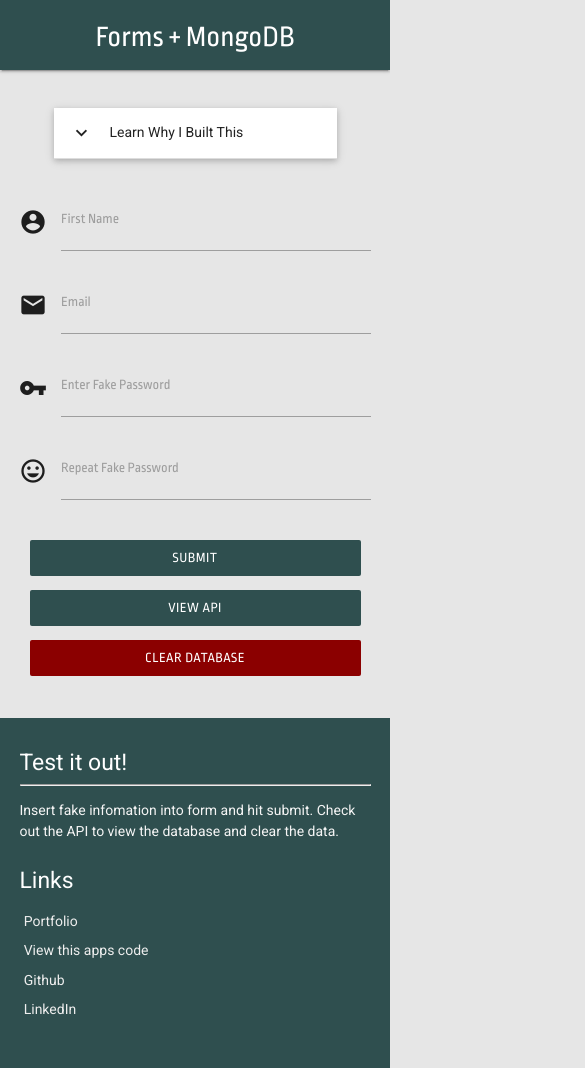
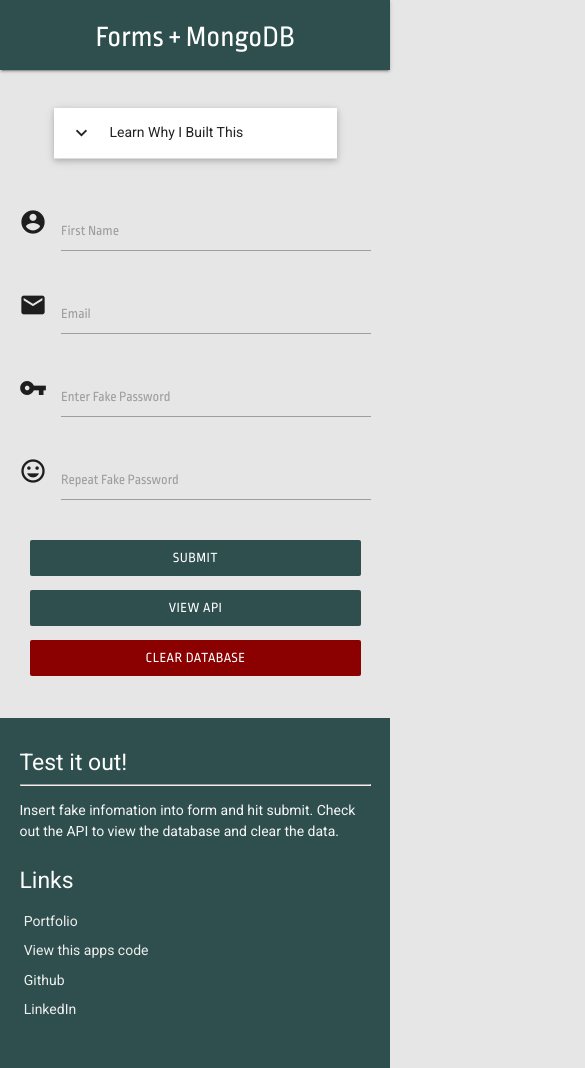
Before and after one commit to JaronGallo/formsWithMongo, a website: page public/index.html in a window 390 px wide. Shown: the whole page, 585 px wide, since content can reach past the window. Drawn offline with nearby package versions, Linux system fonts and the light colour scheme.

Commit message:
fixed mobile

```diff
--- a/public/style.css
+++ b/public/style.css
@@ -20,7 +20,7 @@
 
 }
 form{
-  margin: 3em;
+  margin: 3;
 }
 nav{
   background-color: darkslategrey;
@@ -63,7 +63,7 @@
 }
 .content {
   padding:10px;
-  padding-bottom:17em;
+  padding-bottom:1em;
 }
 .hvr-float-shadow {
   display: inline-block;
@@ -114,9 +114,8 @@
     font-weight: lighter;
 
     position: static !important;
-    margin-left: 30%;
-    width: 40%;
-    margin-right: 30%;
+    margin-left: 50%;
+   width: 100%;
   }
 
  .page-footer {
@@ -129,27 +128,7 @@
   padding:10px;
   padding-bottom:3em;
 }
-* {
- /*CSS transitions*/
- -o-transition-property: none !important;
- -moz-transition-property: none !important;
- -ms-transition-property: none !important;
- -webkit-transition-property: none !important;
- transition-property: none !important;
- /*CSS transforms*/
- -o-transform: none !important;
- -moz-transform: none !important;
- -ms-transform: none !important;
- -webkit-transform: none !important;
- transform: none !important;
- /*CSS animations*/
- -webkit-animation: none !important;
- -moz-animation: none !important;
- -o-animation: none !important;
- -ms-animation: none !important;
- animation: none !important;
 
- }
 }
 @media (max-width: 600px){
   nav .nav-wrapper a{
@@ -157,9 +136,9 @@
     font-weight: lighter;
     margin-top: .3em;
     position: static !important;
-    margin-left: 20%;
-    width: 60%;
-    margin-right: 20%;
+    margin-left: 50%;
+    width: 100%;
+    /* margin-right: 20%; */
   }
   form{
     margin:0 auto;
@@ -175,6 +154,8 @@
   .content{
     padding-bottom: 1em;
   }
-
+  label {
+    font-size: 1em !important;
+  }
 
 }
```
